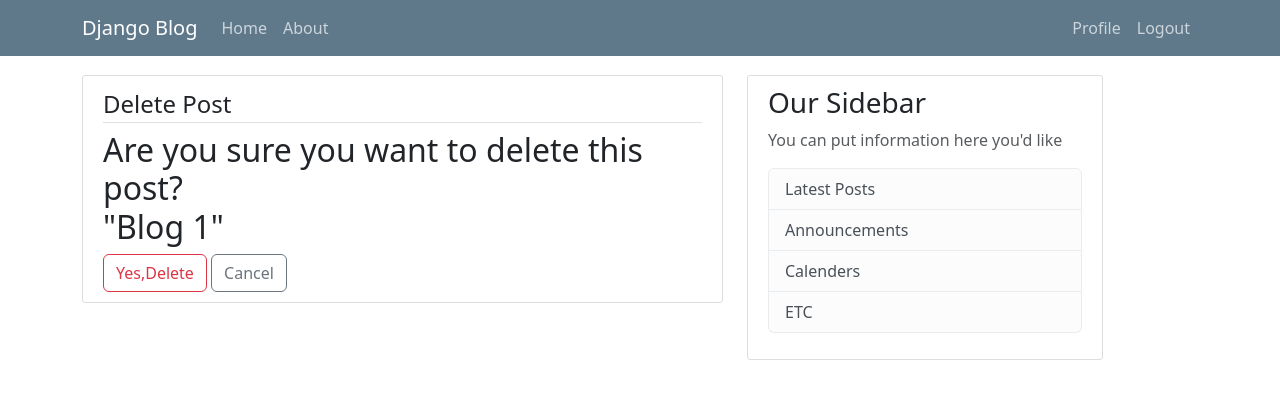
After one commit to nzangi/Djangopost, a Django app: page /post/1/delete in a window 1280 px wide. The commit adds this page. Shown: the top 399 px of the page. Run offline with Django 4.2, Linux system fonts and the light colour scheme; a user stored in the database is signed in; data comes from the database, SQL or seed files in the repository; both versions use the stored data as it was after the commit.

Commit message:
Update,Delete and create Forms added

```diff
--- a/blog/models.py
+++ b/blog/models.py
@@ -1,6 +1,8 @@
 from django.db import models
 from django.utils import timezone
 from django.contrib.auth.models import User
+
+from django.urls import reverse
 
 # Create your models here.
 
@@ -12,3 +14,6 @@ class Post(models.Model):
 
     def __str__(self):
         return self.title
+
+    def get_absolute_url(self):
+        return reverse('post-detail',kwargs={'pk':self.pk})
--- a/blog/static/blog/main.css
+++ b/blog/static/blog/main.css
@@ -76,3 +76,18 @@ a.article-title:hover{
 .account-heading{
     font-size: 2.5rem;
 }
+
+.media-content-section{
+    display: flex;
+    align-items: center;
+    border-bottom: 2px solid #e3e3e3;
+    padding-top: 2px;
+    background-color: #a2b4c4;
+    border-radius: 5px;
+    margin-bottom: 10px;
+
+}
+
+.article-content {
+    margin-top: 10px; /* Add margin to separate content from metadata */
+}
--- a/blog/templates/blog/home.html
+++ b/blog/templates/blog/home.html
@@ -1,14 +1,14 @@
 {% extends "blog/base.html" %}
 {% block content %}
-
 {% for post in posts %}
     <article class="media-content-section">
+        <img class="rounded-circle article-img"  src="{{ post.author.profile.image.url }}">
         <div class="media-body">
             <div class="article-metadata">
-                <a class="mr-2" href="#">{{ post.author}}</a>
+                <a class="mr-2" href="#">{{post.author}}</a>
                 <small class="text-muted">{{post.date|date:"F d, Y"}}</small>
             </div>
-            <h2><a class="article-title" href="#">{{post.title}}</a></h2>
+            <h2><a class="article-title" href="{% url 'post-detail' post.id %}">{{post.title}}</a></h2>
             <p class="article-content">{{post.content}}</p>
         </div>
     </article>
--- /dev/null
+++ b/blog/templates/blog/post_confirm_delete.html
@@ -0,0 +1,17 @@
+{% extends "blog/base.html"%}
+ {%  block content %}
+    <div class="content-section">
+        <form method="post">
+            {% csrf_token %}
+            <fieldset class="form-group">
+                <legend class="border-bottom bm-4">Delete Post</legend>
+                <h2>Are you sure you want to delete this post? <br>"{{object.title}}"</h2>
+            </fieldset>
+            <div class="form-group">
+                <button class="btn btn-outline-danger">Yes,Delete</button>
+                <a class="btn btn-outline-secondary" href="{% url 'post-detail' object.id %}">Cancel</a>
+
+            </div>
+        </form>
+    </div>
+ {% endblock content%}
--- a/blog/urls.py
+++ b/blog/urls.py
@@ -1,7 +1,12 @@
 from django.urls import path
 from . import views
+from .views import PostListView,PostDetailView,PostCreateView,PostUpdateView,PostDeleteView
 
 urlpatterns = [
-    path('home/', views.home,name='blog-home'),
-    path('about/',views.about, name='blog-about')
+    path('', PostListView.as_view(),name='blog-home'),
+    path('post/<int:pk>/', PostDetailView.as_view(),name='post-detail'),
+    path('post/new/', PostCreateView.as_view(),name='post-create'),
+    path('post/<int:pk>/update',PostUpdateView.as_view(),name='post-update'),
+    path('post/<int:pk>/delete',PostDeleteView.as_view(),name='post-delete'),
+    path('about/',views.about, name='blog-about'),
 ]
--- a/blog/views.py
+++ b/blog/views.py
@@ -1,6 +1,8 @@
 from django.shortcuts import render
 from django.http import HttpResponse
 from .models import Post
+from django.contrib.auth.mixins import LoginRequiredMixin,UserPassesTestMixin
+from django.views.generic import ListView,DetailView,CreateView,UpdateView,DeleteView
 
 # Create your views here.
 def home(request):
@@ -10,5 +12,47 @@ def home(request):
     home={'title': 'Home Page'}
     return render(request, 'blog/home.html',context)
 
+
+class PostListView(ListView):
+    model = Post
+    template_name = 'blog/home.html'
+    context_object_name = "posts"
+    ordering = ['-date']
+
+
+class PostDetailView(DetailView):
+    model = Post
+
+class PostCreateView(LoginRequiredMixin,CreateView):
+    model = Post
+    fields = ['title','content']
+
+    def form_valid(self,form):
+        form.instance.author = self.request.user
+        return super().form_valid(form)
+
+class PostUpdateView(LoginRequiredMixin,UserPassesTestMixin,UpdateView):
+    model = Post
+    fields = ['title','content']
+
+    def form_valid(self,form):
+        form.instance.author = self.request.user
+        return super().form_valid(form)
+    def test_func(self):
+        post = self.get_object()
+        if self.request.user == post.author:
+            return True
+        return False
+
+class PostDeleteView(LoginRequiredMixin,UserPassesTestMixin,DeleteView):
+    model = Post
+
+    def test_func(self):
+        post = self.get_object()
+        if self.request.user == post.author:
+            return True
+        return False
+
+
 def about(request):
     return render(request, 'blog/about.html',{'title': 'About Page'})
--- a/projectnzangi/urls.py
+++ b/projectnzangi/urls.py
@@ -27,7 +27,7 @@ urlpatterns = [
     path('profile/',user_views.profile, name='profile'),
     path('login/',auth_views.LoginView.as_view(template_name='users/login.html'), name='login'),
     path('logout/',auth_views.LogoutView.as_view(template_name='users/logout.html'), name='logout'),
-    path('blog/',include('blog.urls')),
+    path('',include('blog.urls')),
 ]
 
 if settings.DEBUG:
--- a/users/apps.py
+++ b/users/apps.py
@@ -4,3 +4,6 @@ from django.apps import AppConfig
 class UsersConfig(AppConfig):
     default_auto_field = 'django.db.models.BigAutoField'
     name = 'users'
+
+    def ready(self):
+        import users.signals
--- a/users/templates/users/register.html
+++ b/users/templates/users/register.html
@@ -1,12 +1,12 @@
 {% extends "blog/base.html" %}
 {% load crispy_forms_tags %}
 {% block content %}
-    <div class="content-seection">
+    <div class="content-section">
         <form method="POST">
             {% csrf_token %}
             <fieldset class="form-group">
                 <legend class="border-bottom mb-4">Join Today</legend>
-                {{ form| crispy }}
+                {{ form|crispy }}
             </fieldset>
             <div class="form-group">
                 <button class="btn btn-outline-info" type="submit">Sign Up</button>
```
Also changed, not shown: blog/templates/blog/post_detail.html (added, +15 -0 lines), blog/templates/blog/post_form.html (added, +17 -0 lines), users/forms.py (+13 -0 lines), users/models.py (+12 -2 lines), users/signals.py (added, +13 -0 lines), users/templates/users/profile.html (+12 -0 lines), users/views.py (+20 -3 lines), db.sqlite3, media/default.png (added), media/profile_pics/WhatsApp_Image_2023-06-07_at_15.27.41.jpeg (added).
